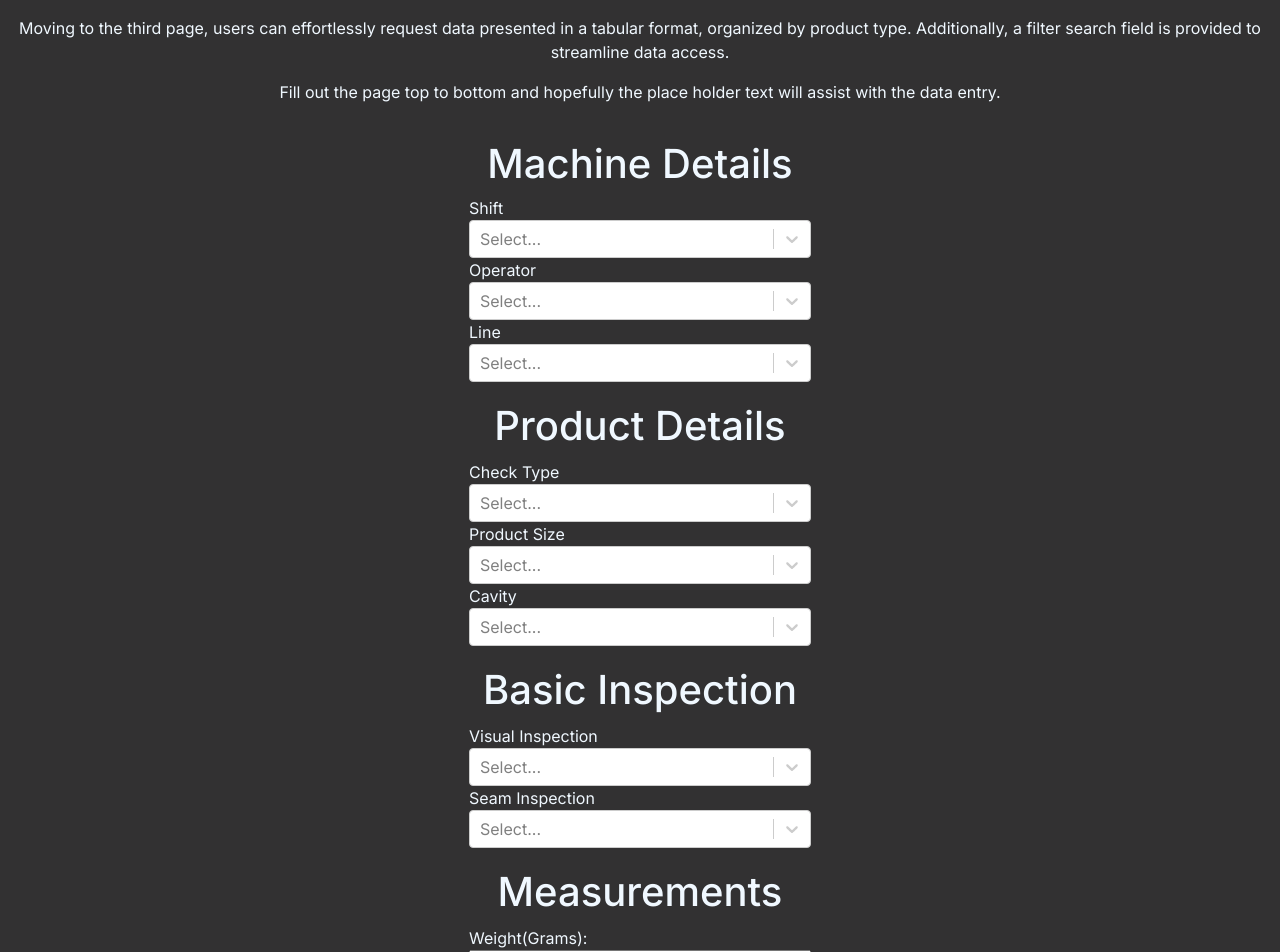
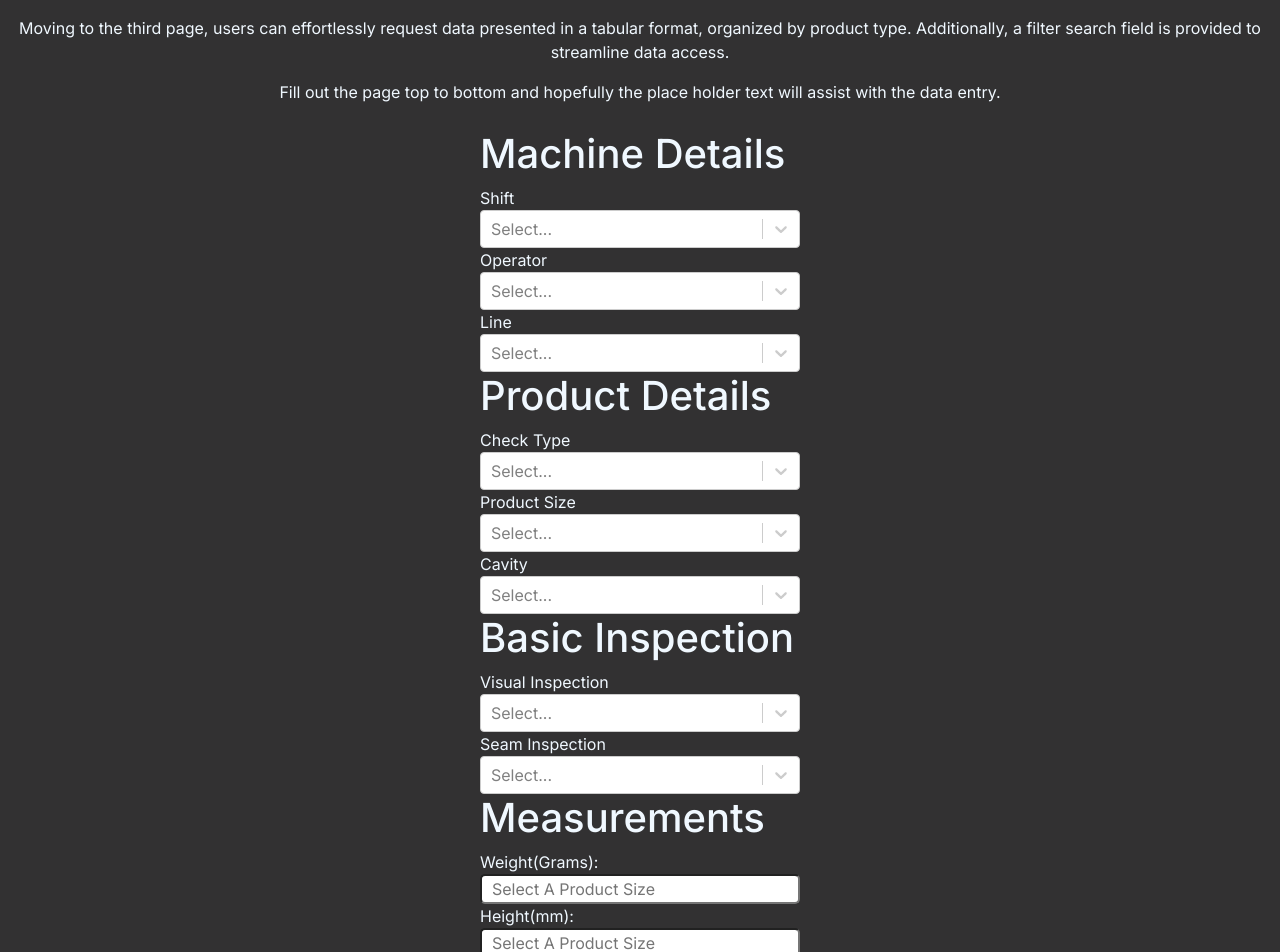
Before and after one commit to LewieM1995/ringcon, a Next.js app: page / in a window 1280 px wide. Shown: the part 140-1092 px from the top of the page. Built offline with nearby package versions, Linux system fonts and the light colour scheme.

Commit message:
css updates

```diff
--- a/src/app/comps/MainPage.js
+++ b/src/app/comps/MainPage.js
@@ -72,10 +72,10 @@ export default function Home() {
     }
   };
 
-  const db = 'http://localhost:8080/data';
+  const db = 'http://localhost:4000/data';
 
   const handleSubmit = (event) => {
-    event.preventDefault();
+    //event.preventDefault();
 
     if (!shiftValue || !operatorName || !lineValue || !typeCheck || !selectedSize || !selectCavity || !inspectionValue || !seamInspection || !weight || !height || !minWallThickness) {
       alert('Please fill in all required fields.');
--- a/src/app/comps/comps.css
+++ b/src/app/comps/comps.css
@@ -1,37 +1,13 @@
 
-
-.machine-details-container {
-   padding: 10px;
+.machine-details-container,
+.data-inputs-container {
+    width: 80%;
+    margin: auto;
 }
 
-.machine-details-container h1{
-    text-align: center;
- }
-
-.machine-details {
-    width: 90%;
-}
-
-.machine-details label, div {
-   margin: auto auto;
-}
-
-.data-inputs-container {
-    padding: 10px;
-}
-
-.data-inputs-container h1 {
-    text-align: center;
-}
-
-.production-inputs,
-.basic-inputs,
-.measurement-inputs {
-    width: 90%;
-    margin: 10px auto 20px auto
-}
-
-.measurement-inputs label, input {
+.measurement-inputs input {
+    border-radius: 5px;
+    padding-left: 10px;
     width: 100%;
 }
 
--- a/src/app/graphs/page.js
+++ b/src/app/graphs/page.js
@@ -14,7 +14,7 @@ import { calculateBarData, testfunc, testfuncTwo } from './CalcBarData';
 function graph() {
 
   const [selectedOption, setSelectedOption] = useState(null);
-  const db = 'http://localhost:8080/data';
+  const db = 'http://localhost:4000/data';
   const productSize = selectedOption?.value;
 
   const [data, setData] = useState([]);
--- a/src/app/tables/page.js
+++ b/src/app/tables/page.js
@@ -13,7 +13,7 @@ function data_tables() {
 
   const [filterQuery, setFilterQuery] = useState('');
   const [selectedOption, setSelectedOption] = useState(null);
-  const db = 'http://localhost:8080/data_table';
+  const db = 'http://localhost:4000/data_table';
   const [currentPage, setCurrentPage] = useState(1);
   const itemsPerPage = 15
   //const productSize = selectedOption?.value;
```
